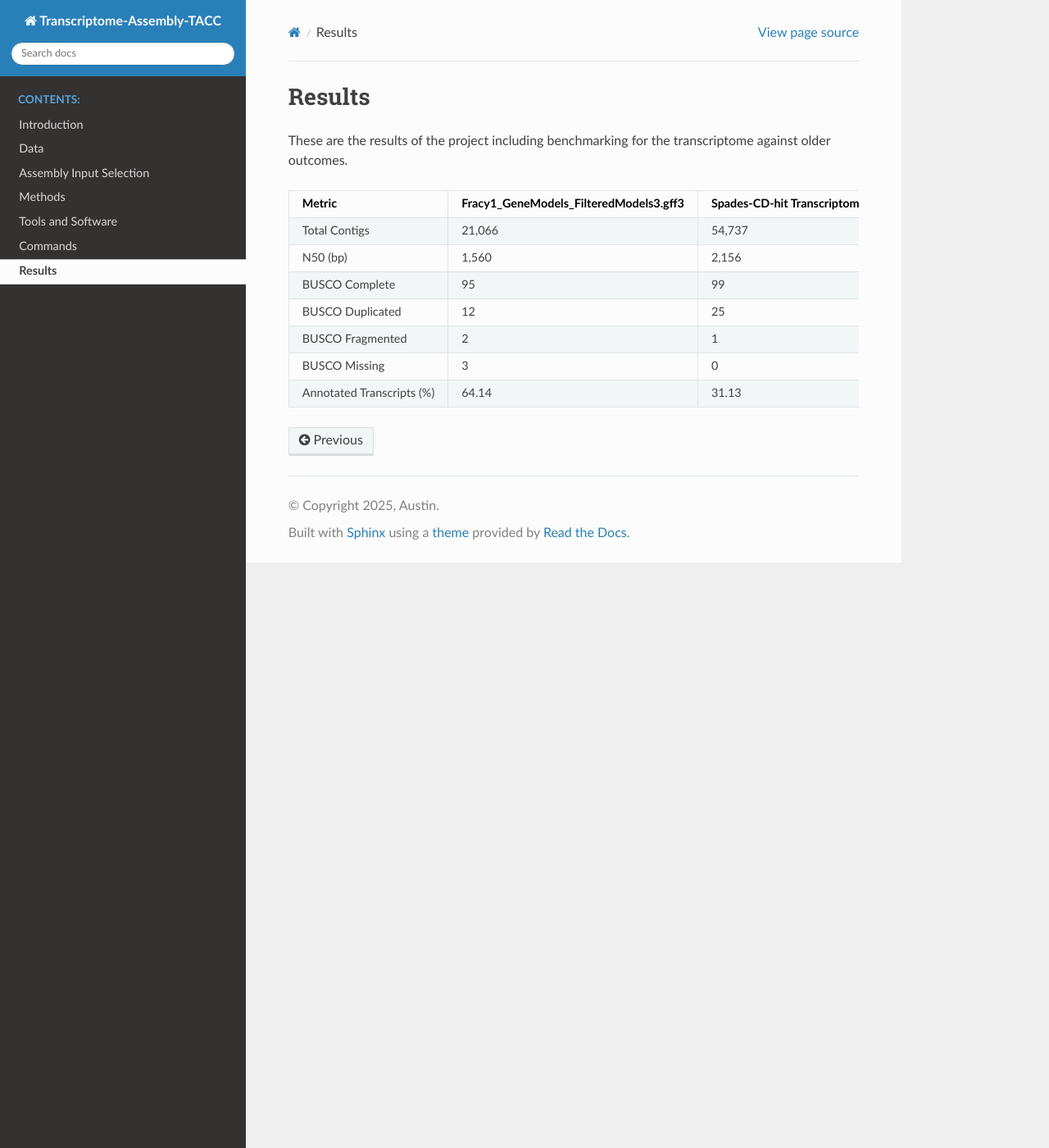
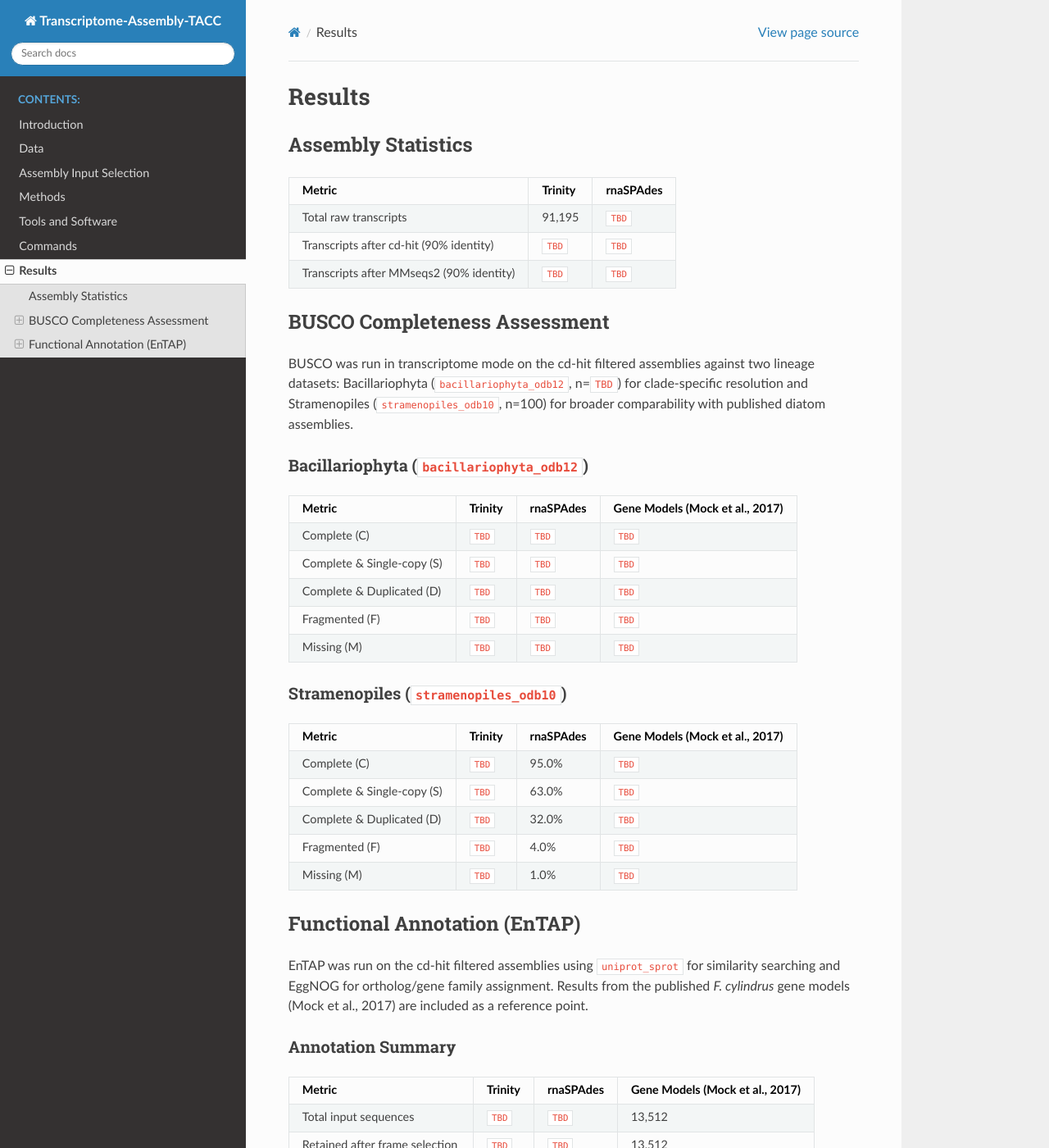
Before and after one commit to AriannaM-A/Transcriptome-Assembly-TACC, a Sphinx documentation site: the page built from docs/source/results.md, in a window 1280 px wide and 1400 px high. Shown: the whole window at 82% size. Built offline with Sphinx 7.4.7 and the Read the Docs theme 3.1.0, drawn with Linux system fonts in a browser that asks for light colours; some of the changed text lies outside the part shown.

Commit message:
Expand results documentation with new sections
Added assembly statistics, BUSCO completeness assessment, and functional annotation sections to the results documentation.

```diff
--- a/docs/source/results.md
+++ b/docs/source/results.md
@@ -1,12 +1,76 @@
 # Results
-These are the results of the project including benchmarking for the transcriptome against older outcomes.
 
-| Metric           | Fracy1_GeneModels_FilteredModels3.gff3 | Spades-CD-hit Transcriptome | Trinity_CD-hit Transcriptome |
-| ---------------- | -------------------------------------- | --------------------------- | ---------------------------- |
-| Total Contigs    | 21,066                                 | 54,737                      | 70,732                       |
-| N50 (bp)         | 1,560                                  | 2,156                       | 1,211                        |
-| BUSCO Complete   | 95                                     | 99                          | 95                           |
-| BUSCO Duplicated | 12                                     | 25                          | 16                           |
-| BUSCO Fragmented | 2                                      | 1                           | 5                            |
-| BUSCO Missing    | 3                                      | 0                           | 0                            |
-|  Annotated Transcripts (%)     |              64.14                           |             31.13                  |                26.74                 |
+## Assembly Statistics
+
+| Metric | Trinity | rnaSPAdes |
+|---|---|---|
+| Total raw transcripts | 91,195 | `TBD` |
+| Transcripts after cd-hit (90% identity) | `TBD` | `TBD` |
+| Transcripts after MMseqs2 (90% identity) | `TBD` | `TBD` |
+
+## BUSCO Completeness Assessment
+
+BUSCO was run in transcriptome mode on the cd-hit filtered assemblies against two lineage datasets: Bacillariophyta (`bacillariophyta_odb12`, n=`TBD`) for clade-specific resolution and Stramenopiles (`stramenopiles_odb10`, n=100) for broader comparability with published diatom assemblies.
+
+### Bacillariophyta (`bacillariophyta_odb12`)
+
+| Metric | Trinity | rnaSPAdes | Gene Models (Mock et al., 2017) |
+|---|---|---|---|
+| Complete (C) | `TBD` | `TBD` | `TBD` |
+| Complete & Single-copy (S) | `TBD` | `TBD` | `TBD` |
+| Complete & Duplicated (D) | `TBD` | `TBD` | `TBD` |
+| Fragmented (F) | `TBD` | `TBD` | `TBD` |
+| Missing (M) | `TBD` | `TBD` | `TBD` |
+
+### Stramenopiles (`stramenopiles_odb10`)
+
+| Metric | Trinity | rnaSPAdes | Gene Models (Mock et al., 2017) |
+|---|---|---|---|
+| Complete (C) | `TBD` | 95.0% | `TBD` |
+| Complete & Single-copy (S) | `TBD` | 63.0% | `TBD` |
+| Complete & Duplicated (D) | `TBD` | 32.0% | `TBD` |
+| Fragmented (F) | `TBD` | 4.0% | `TBD` |
+| Missing (M) | `TBD` | 1.0% | `TBD` |
+
+## Functional Annotation (EnTAP)
+
+EnTAP was run on the cd-hit filtered assemblies using `uniprot_sprot` for similarity searching and EggNOG for ortholog/gene family assignment. Results from the published *F. cylindrus* gene models (Mock et al., 2017) are included as a reference point.
+
+### Annotation Summary
+
+| Metric | Trinity | rnaSPAdes | Gene Models (Mock et al., 2017) |
+|---|---|---|---|
+| Total input sequences | `TBD` | `TBD` | 13,512 |
+| Retained after frame selection | `TBD` | `TBD` | 13,512 |
+| Complete ORFs | `TBD` | `TBD` | 74.5% |
+| Sequence search hits (UniProt) | `TBD` | `TBD` | 41.3% |
+| Informative hits | `TBD` | `TBD` | 39.6% |
+| EggNOG hits | `TBD` | `TBD` | 100% |
+| GO terms (UniProt) | `TBD` | `TBD` | 40.1% |
+| KEGG assignments (EggNOG) | `TBD` | `TBD` | 36.9% |
+| Protein domains (UniProt) | `TBD` | `TBD` | 36.5% |
+| Contaminants flagged | `TBD` | `TBD` | 0% |
+
+### EggNOG Taxonomic Scope
+
+The proportion of transcripts mapping to Bacillariophyta-level orthologs in EggNOG provides an indicator of how well the assembly captures diatom-specific gene content.
+
+| Taxonomic Scope | Trinity | rnaSPAdes | Gene Models (Mock et al., 2017) |
+|---|---|---|---|
+| Bacillariophyta | `TBD` | `TBD` | 61.6% |
+| Eukaryota | `TBD` | `TBD` | 16.9% |
+| Fungi | `TBD` | `TBD` | 2.5% |
+| Streptophyta | `TBD` | `TBD` | 2.3% |
+| Metazoa | `TBD` | `TBD` | 3.2% |
+
+### Top Species Hits (Similarity Search)
+
+Top species from DIAMOND blastp against UniProt/SwissProt. The dominance of model organisms reflects database composition bias rather than contamination, as confirmed by the EggNOG taxonomic scope mapping predominantly to Bacillariophyta.
+
+| Species | Gene Models (Mock et al., 2017) |
+|---|---|
+| *Arabidopsis thaliana* | 8.5% |
+| *Homo sapiens* | 2.6% |
+| *Mus musculus* | 2.3% |
+| *Dictyostelium discoideum* | 2.0% |
+| *Schizosaccharomyces pombe* | 1.4% |
```
